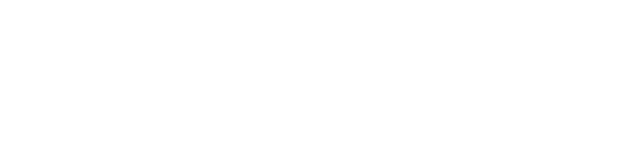
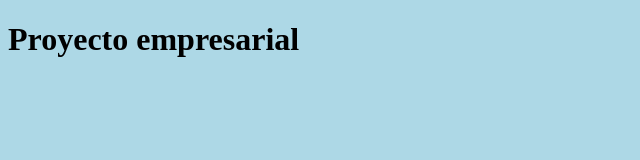
Before and after one commit to elias06sg/CursoGit, a plain HTML site: page index.html in a window 1280 px wide. Shown: the whole page, without its empty margins (0-640 px from the left). Drawn offline with Linux system fonts and the light colour scheme.

```diff
--- /dev/null
+++ b/css/estilos.css
@@ -0,0 +1,5 @@
+
+body{
+
+    background-color: lightblue;
+}
--- a/index.html
+++ b/index.html
@@ -4,8 +4,10 @@
 <head>
     <meta charset="UTF-8">
     <title>Docuemento sin titulo</title>
+    <link href="css/estilos.css" rel="stylesheet" type="text/css">
 </head>
 
 <body>
+    <h1>Proyecto empresarial</h1>
 </body>
 </html>
```
Also changed, not shown: js/javascript.js (added).
